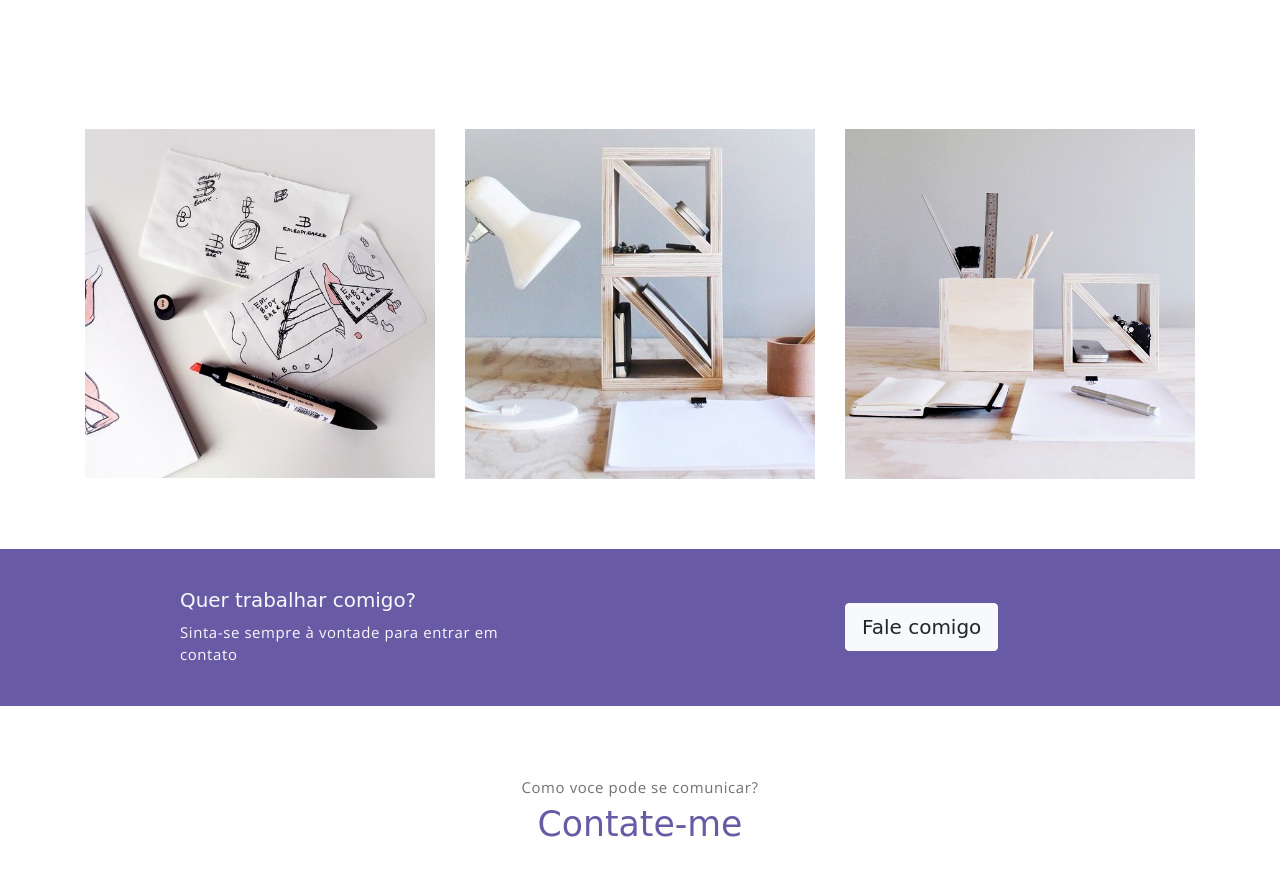
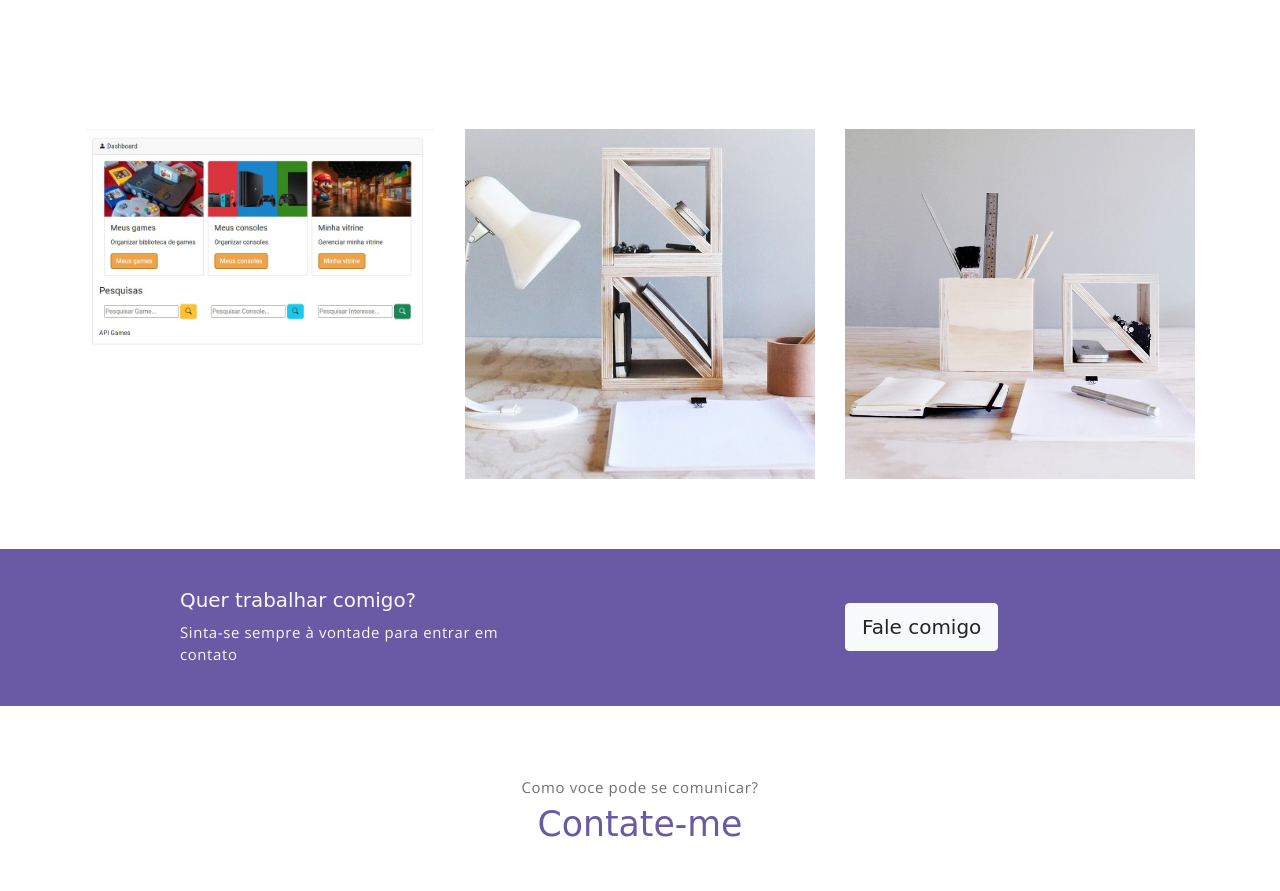
Before and after one commit to alexandrenoal/meu-site, a plain HTML site: page index.html in a window 1280 px wide. Shown: the part 2580-3471 px from the top of the page. Drawn offline with nearby package versions, Linux system fonts and the light colour scheme; a web font is replaced by a local one.

Commit message:
Update index.html

```diff
--- a/index.html
+++ b/index.html
@@ -144,7 +144,7 @@
             <div class="row">
                 <div class="col-md-4">
                     <a href="#" class="portfolio-card">
-                        <img src="assets/imgs/folio-1.jpg" class="portfolio-card-img" alt="Download free bootstrap 4 landing page, free boootstrap 4 templates, Download free bootstrap 4.1 landing page, free boootstrap 4.1.1 templates, meyawo Landing page">
+                        <img src="assets/imgs/dash.jpg" class="portfolio-card-img" alt="Download free bootstrap 4 landing page, free boootstrap 4 templates, Download free bootstrap 4.1 landing page, free boootstrap 4.1.1 templates, meyawo Landing page">
                         <span class="portfolio-card-overlay">
                             <span class="portfolio-card-caption">
                                 <h4>Dashboard</h5>
```
